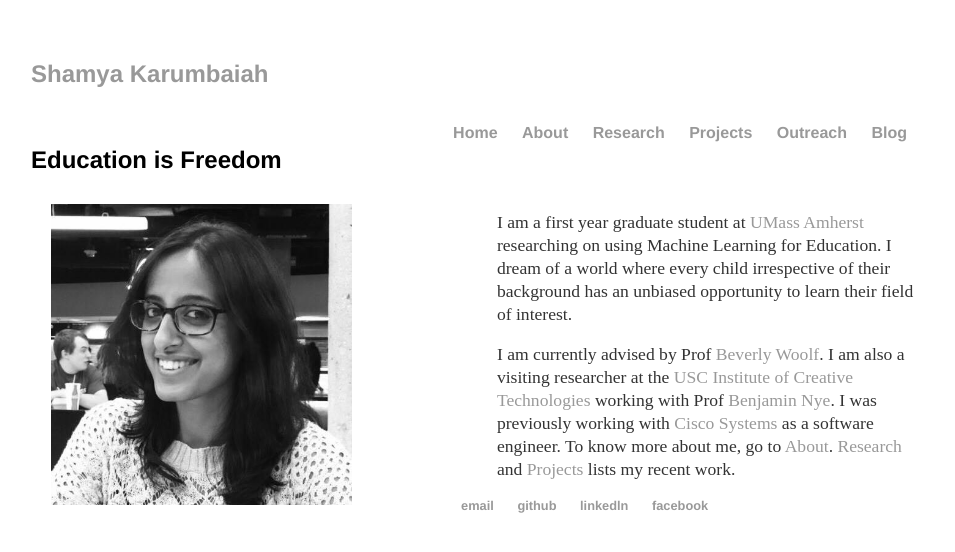
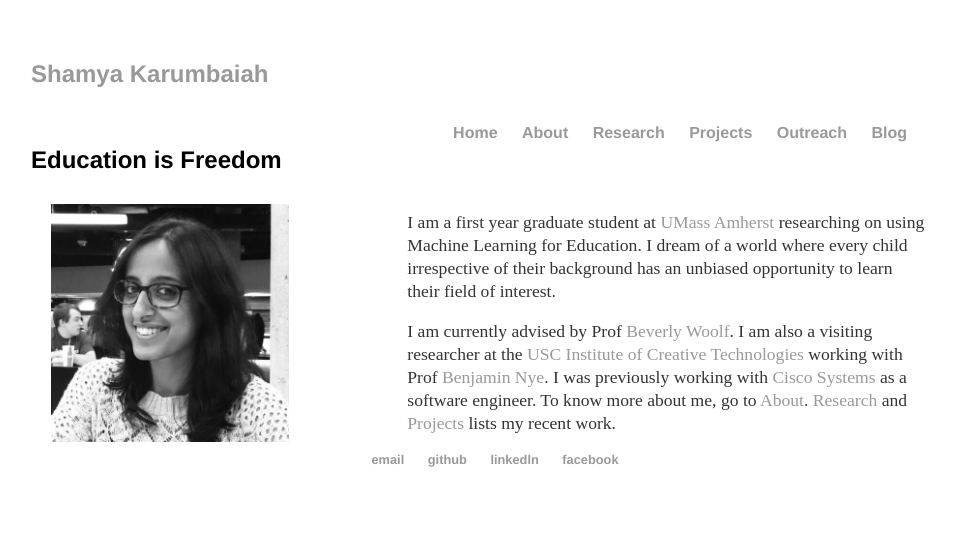
Before and after one commit to Shamya/shamyatest.github.io, a Jekyll site: the page built from index.html, in a window 1280 px wide. Shown: the top 552 px of the page, without its empty margins (161-1116 px from the left). Built offline with Jekyll 4.4.1, drawn with Linux system fonts in a browser that asks for light colours.

Commit message:
Update index.html

```diff
--- a/index.html
+++ b/index.html
@@ -3,11 +3,11 @@ layout: default
 title: Shamya Karumbaiah
 ---
 <h2>Education is Freedom</h2>
-<div class="section1">
+<div style="width: 38%; float:left;  position: relative;">
   <img src="/images/shamya.jpg" height=70% width=70% style="margin:10px 20px 10px 20px"></img>
 </div>
 
-<div class="section2">
+<div style="width: 58%; float:right;  position: relative;">
   <p>I am a first year graduate student at <a href="http://www.cs.umass.edu/">UMass Amherst</a> researching on using Machine Learning for Education. I dream of a world where every child irrespective of their background has an unbiased opportunity to learn their field of interest. </p>
   <p>I am currently advised by Prof <a href="http://centerforknowledgecommunication.com/05bpwabout.html">Beverly Woolf</a>. I am also a visiting researcher at the <a href="http://ict.usc.edu/">USC Institute of Creative Technologies </a> working with Prof <a href ="https://sites.google.com/site/benjaminnye/"> Benjamin Nye</a>. I was previously working with <a href="http://www.cisco.com/c/en/us/index.html"> Cisco Systems</a> as a software engineer. To know more about me, go to <a href ="/about">About</a>. <a href="/research">Research</a> and <a href="/projects">Projects</a> lists my recent work.</p>
 </div>
```
